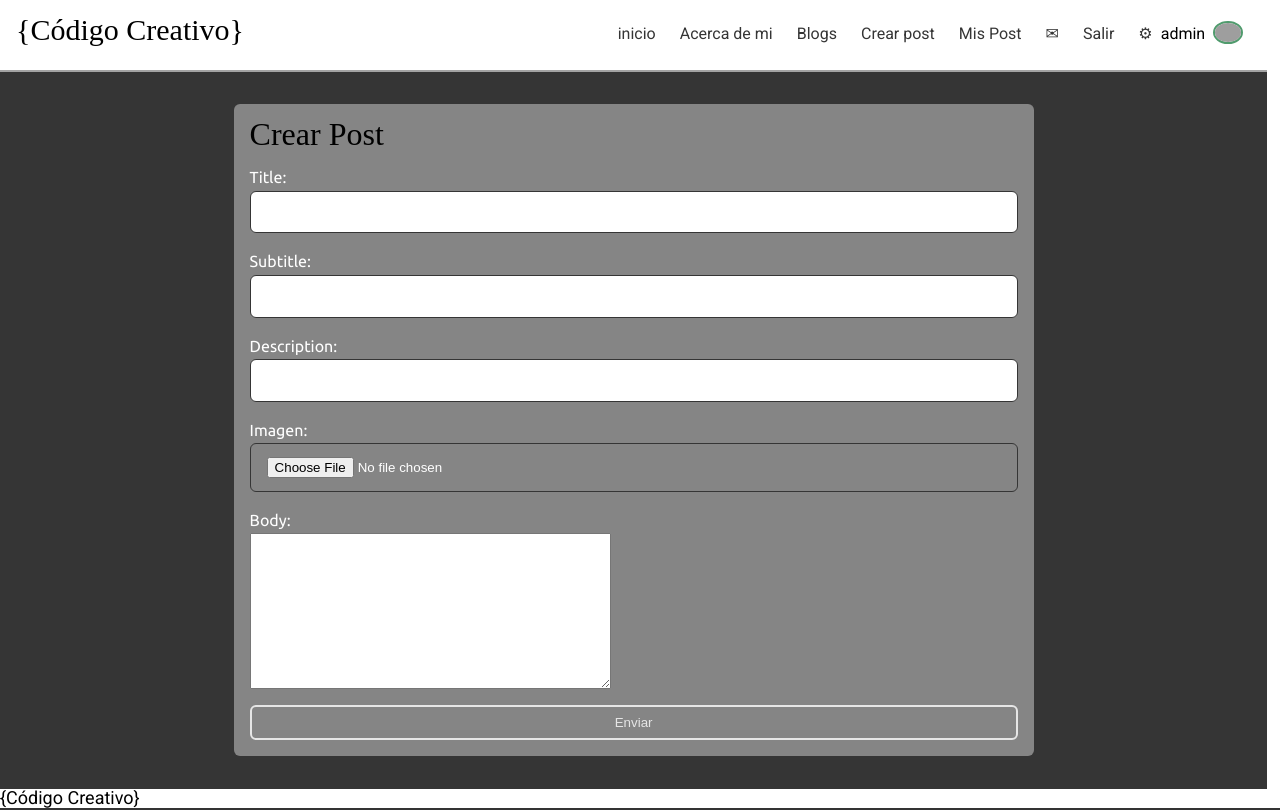
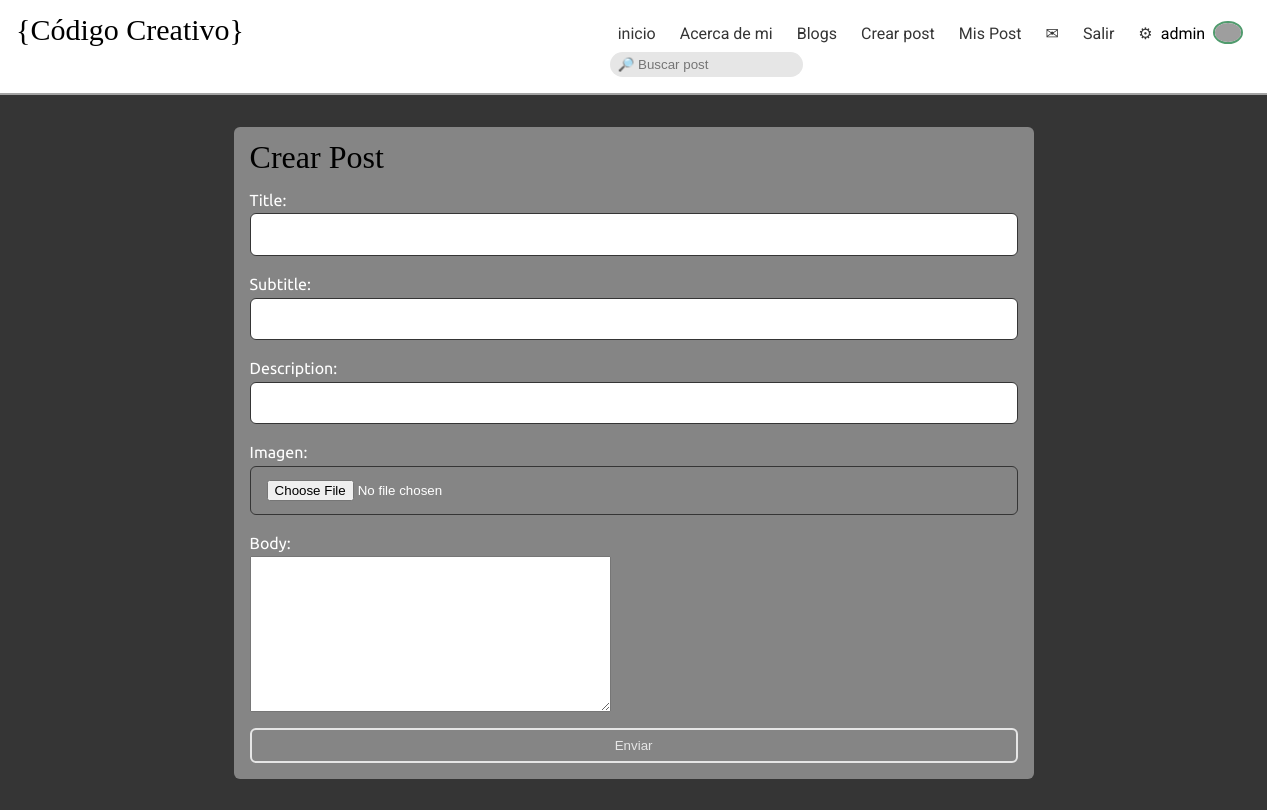
Before and after one commit to Sebass83/Santos-Sebastian-Ariel-Comision-47765, a Django app: page /crear-blog/ in a window 1280 px wide. Shown: the top 810 px of the page. Run offline with Django 4.2, Linux system fonts and the light colour scheme; a user stored in the database is signed in; data comes from the database, SQL or seed files in the repository; some libraries are stand-ins or nearby versions; some web fonts are replaced; grey boxes are pictures that could not be loaded.

Commit message:
Se implementa busqueda por contenido del post en template base

```diff
--- a/CodigoCreativoApp/static/style.css
+++ b/CodigoCreativoApp/static/style.css
@@ -178,6 +178,17 @@ p {
   font-weight: lighter;
   line-height: 1.6;
 }
+.search{
+  border: none;
+  background-color: var(--text-light);
+  border-radius: 10rem;
+  padding: .3rem .5rem;
+  margin-bottom: 1rem;
+}
+
+
+
+
 
 .material-symbols-outlined {
   width: 0;
--- a/CodigoCreativoApp/urls.py
+++ b/CodigoCreativoApp/urls.py
@@ -13,6 +13,8 @@ urlpatterns = [
     path("editar-post/<int:id>", editarPost , name="editarPost"),
     #Eliminar
     path("eliminar-post/<int:id>", eliminarPost, name="eliminarPost"),
+    #Buscar
+    path("buscar-post/", searchPost, name="searchPost"),
 
     #Asignar Avatar
     path('set-avatar/', setAvatar, name="setAvatar"),
--- a/CodigoCreativoApp/views.py
+++ b/CodigoCreativoApp/views.py
@@ -117,6 +117,30 @@ def allPosts(request):
 
     return render(request, "posts.html", {"data": data})
 
+def searchPost(request):
+    print(request)
+
+    if request.method == 'POST' and request.POST['term']:
+        term = request.POST['term'].strip()
+        print(term)
+        if len(term) > 0:
+            results = Blog.objects.filter(body__icontains = term)
+            print({'results':results})
+            if results:
+                if len(results) > 1:
+                    return render(request, "posts.html", {"data": results, 'message': f'Se encontraron {len(results)} posts para la búsqueda: {term}'})
+                else:
+                    authorAvatar = Avatar.objects.filter(user= results[0].author.id)
+                    if authorAvatar:
+                        return render(request, "post.html", {"data": results, 'authorAvatar': authorAvatar[0].imagen.url})
+                    return render(request, "post.html", {"data": results})
+        else:
+            return render(request, "index.html", {"message":f'No se encontró resultado para {term}'})
+    return redirect('inicio')
+
+
+
+
 @login_required(login_url="/accounts/login/")
 def setAvatar(request):
     if request.method == "POST":
--- a/templates/base.html
+++ b/templates/base.html
@@ -36,6 +36,7 @@
       <div><h1>{Código Creativo}</h1><span class="material-symbols-outlined">
         menu
       </span></div>
+
       <div>
 
         <ul>
@@ -73,7 +74,10 @@
           {% endif %}
 
         </ul>
-
+        <form action="{% url 'searchPost' %}" method="POST">
+          {% csrf_token %}
+          <input class = 'search' type="text" name = 'term' minlength="4" placeholder="🔎 Buscar post">
+        </form>
       </div>
     </nav>
     <!-- NavBar -->
```
Also changed, not shown: CodigoCreativoApp/forms.py (line endings or trailing spaces).
